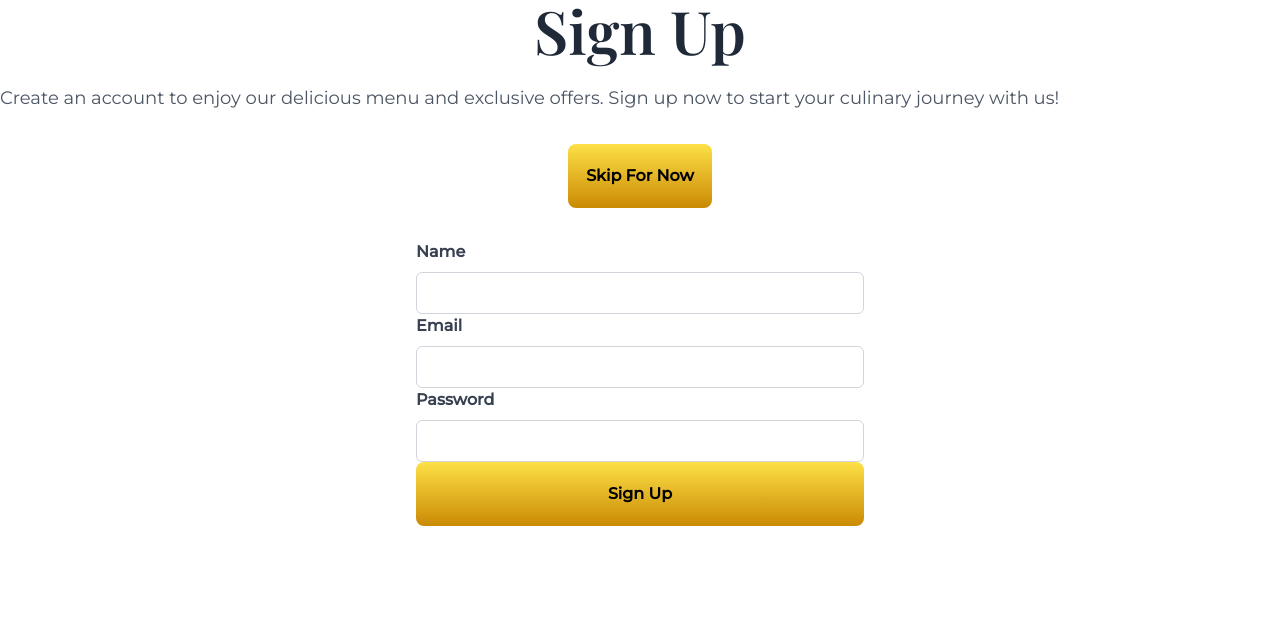
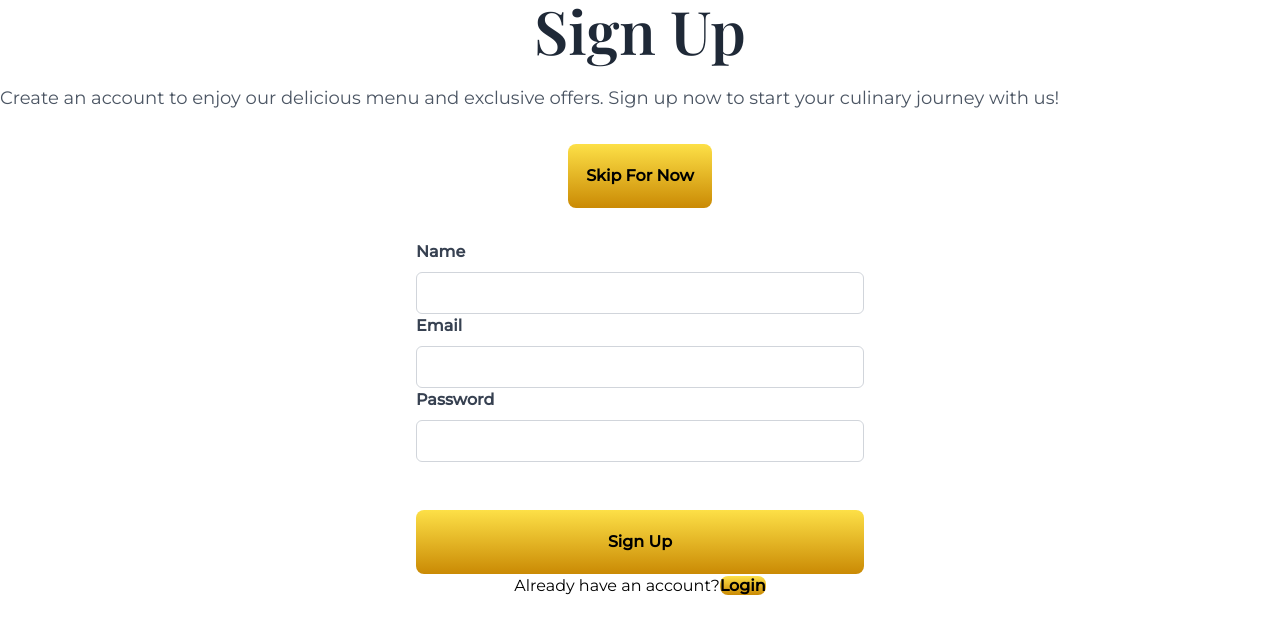
Before and after one commit to Salarmemon/Tasty-Food-Retaurant, a React (Vite) app in the folder client/: page / in a window 1280 px wide. Shown: the top 634 px of the page. Built offline with nearby package versions, Linux system fonts and the light colour scheme.

Commit message:
Added Already have acoount button

```diff
--- a/client/src/Components/Signup.jsx
+++ b/client/src/Components/Signup.jsx
@@ -36,7 +36,7 @@ function Signup() {
 
 }
     return (
-        <div>
+        <>
             <h2 className="text-2xl font-bold text-gray-800 mb-6 text-center md:text-6xl font-heading">Sign Up</h2>
             <p className="text-lg text-gray-600 mb-4 text-bold">Create an account to enjoy our delicious menu and exclusive offers. Sign up now to start your culinary journey with us!</p>
             <Link to="/home" className="skip w-36 cursor-pointer h-16 rounded-lg bg-gradient-to-t mt-8 from-yellow-600 to-yellow-300 mx-auto flex justify-center items-center hover:from-yellow-300 hover:to-yellow-600 hover:scale-105 font-extrabold text-center">Skip For Now</Link>
@@ -54,9 +54,13 @@ function Signup() {
                     <label htmlFor="password" className="block text-gray-700 font-bold mb-2">Password</label>
                     <input type="password" id="password" value={password} onChange={(e) => setPassword(e.target.value) }name="password" className="w-full px-3 py-2 border border-gray-300 rounded-md focus:outline-none focus:ring-2 focus:ring-yellow-500" required/>
 
-                <button type="submit" className="w-full h-16 rounded-lg bg-gradient-to-t from-yellow-600 to bg-yellow-300 hover:from-yellow-300 hover:to-yellow-600 hover:scale-105 font-extrabold text-center">Sign Up</button>
+                <button type="submit" className="w-full h-16 rounded-lg bg-gradient-to-t from-yellow-600 to bg-yellow-300 hover:from-yellow-300 hover:to-yellow-600 hover:scale-105 font-extrabold text-center mt-12">Sign Up</button>
             </form>
-            </div>
+            <div className="text-center"> <h3 className="mx-auto text-center inline font-extralight mt-8">Already have an account?</h3>
+             <Link to="/login" className="login w-28 cursor-pointer h-16 rounded-lg bg-gradient-to-t mt-8 from-yellow-600 to-yellow-300 mx-auto  justify-center items-center hover:from-yellow-300 hover:to-yellow-600 hover:scale-105 font-extrabold text-center inline">Login</Link>
+</div>
+
+        </>
 
     );
 }
```
Also changed, not shown: 1 other file (tests, documents, lock files or other folders).
